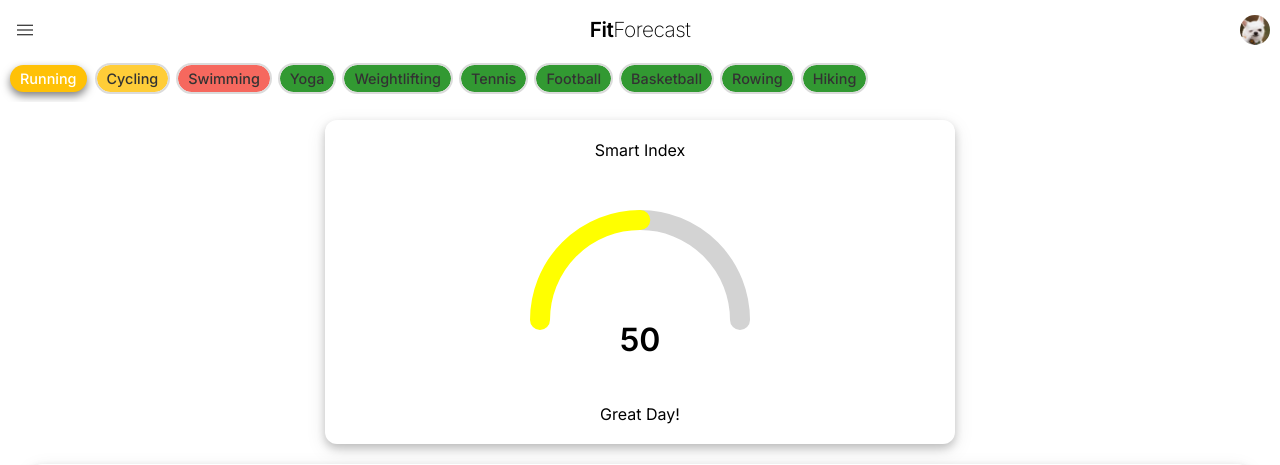
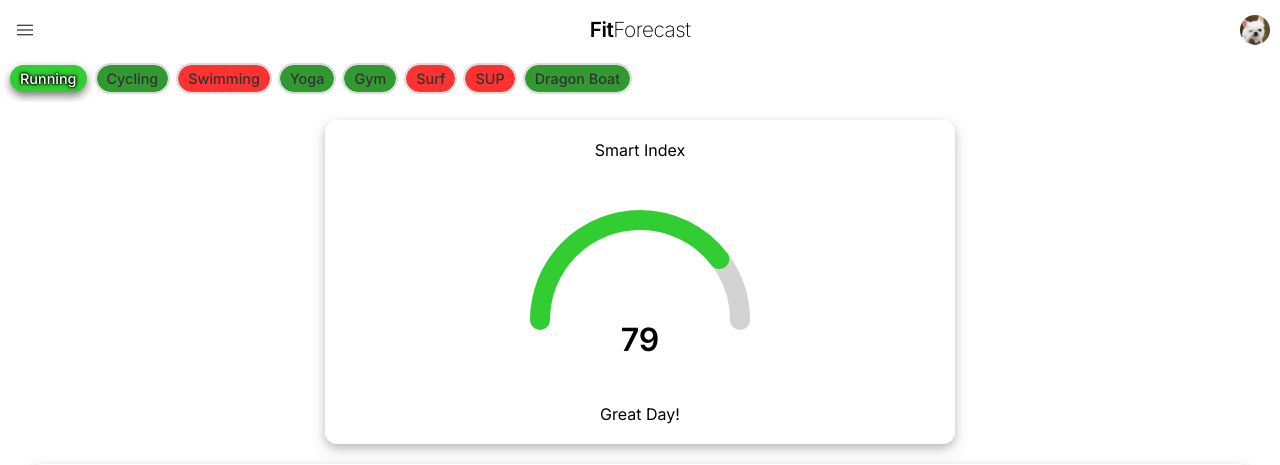
Before and after one commit to Disco91/FitForecast, a Django app: page / in a window 1280 px wide. Shown: the top 465 px of the page. Run offline with Django 5.2, Linux system fonts and the light colour scheme.

Commit message:
implemented all the other sport pages, index calculations and and colorising of pills

```diff
--- a/fitForecast/main/static/css/styles.css
+++ b/fitForecast/main/static/css/styles.css
@@ -85,6 +85,11 @@
     outline: none;
     box-shadow: 0px 4px 8px rgba(0, 0, 0, 0.5);
     opacity: 1;
+    text-shadow:
+    0 0 1px black,
+    0 0 2px black,
+    0 0 3px black,
+    0 0 4px black;
 }
 
 .sport:hover {
--- a/fitForecast/main/static/js/data-controller.js
+++ b/fitForecast/main/static/js/data-controller.js
@@ -5,9 +5,15 @@
 let condition = "sunny";
 let conditionLater = "sunny";
 
+// default scores created
 let runScore = -99;
 let cycleScore = -99;
 let swimScore = -99;
+let yogaScore = -99;
+let gymScore = -99;
+let surfScore = -99;
+let supScore = -99;
+let dragonboatScore = -99;
 
 // using python random function return random weather data
 function fetchWeatherData() {
@@ -27,12 +33,24 @@
             runScore = run_index(weatherDataDict);
             cycleScore = cycling_index(weatherDataDict);
             swimScore = swim_index(weatherDataDict);
+            yogaScore = yoga_index(weatherDataDict);
+            gymScore = gym_index(weatherDataDict);
+            surfScore = surf_index(weatherDataDict);
+            supScore = sup_index(weatherDataDict);
+            dragonboatScore = dragonboat_index(weatherDataDict);
+
+            // default to first item which is running, *improvement would be to return first pill regardless.
             document.getElementById("result").textContent = runScore;
 
             //Colourise pills based off smart index score
             updatePillColor("run-pill", runScore);
             updatePillColor("cycle-pill", cycleScore);
             updatePillColor("swim-pill", swimScore);
+            updatePillColor("yoga-pill", yogaScore);
+            updatePillColor("gym-pill", gymScore);
+            updatePillColor("surf-pill", surfScore);
+            updatePillColor("sup-pill", supScore);
+            updatePillColor("dragonboat-pill", dragonboatScore);
 
             // after index is updated activate the smart index script.
             const event = new CustomEvent("WeatherDataUpdated",{ detail: {result: result}});
@@ -58,6 +76,16 @@
                 index = cycleScore;
             } else if (pill.id === "swim-pill") {
                 index = swimScore;
+            } else if (pill.id === "yoga-pill") {
+                index = yogaScore;
+            } else if (pill.id === "gym-pill") {
+                index = gymScore;
+            } else if (pill.id === "surf-pill") {
+                index = surfScore;
+            } else if (pill.id === "sup-pill") {
+                index = supScore;
+            } else if (pill.id === "dragonboat-pill") {
+                index = dragonboatScore;
             }
 
             document.getElementById("result").textContent = index;
@@ -74,14 +102,17 @@
         console.error(`Element with id "${elementId}" not found.`);
         return;
     }
-    if (score >= 70) {
-        pill.style.backgroundColor = "#4CAF50"; // Green
-    } else if (score >= 40) {
-        pill.style.backgroundColor = "#FFC107"; // Amber
-    } else if (score >= 0) {
-        pill.style.backgroundColor = "#F44336"; // Red
+    console.log("pillid: " + pill.id + " - " + score)
+    if (score <= 25) {
+        pill.style.backgroundColor =  "red";
+    } else if (score <= 40) {
+        pill.style.backgroundColor =  "orange";
+    } else if (score <= 60) {
+        pill.style.backgroundColor =  "yellow";
+    } else if (score <= 80) {
+        pill.style.backgroundColor =  "#32CD32"; // lime green
     } else {
-        pill.style.backgroundColor = "#9E9E9E"; // Grey
+        pill.style.backgroundColor =  "green";
     }
 }
 
@@ -141,10 +172,10 @@
     let condition_score = 0;
 
     // calc temperature score
-    calc_range_scores(weatherData.temperature, temperatureRange, 30);
+    temp_score = calc_range_scores(weatherData.temperature, temperatureRange, 30);
 
     // calc wind score
-    calc_range_scores(weatherData.wind, temperatureRange, 30);
+    wind_score = calc_range_scores(weatherData.wind, temperatureRange, 30);
 
     // calc uv score. If uv is higher than upper range return negative score. If UV is within recomended range return positive score.
     if (uvRange[1] < weatherData.uv) {
@@ -192,11 +223,11 @@
     const uv_range = [0, 7]; // optimum UV Range
 
     // calculate Index
-    let runIndex = calc_index_score(weatherDataDict, temp_range, danger_temp_range,
+    let index = calc_index_score(weatherDataDict, temp_range, danger_temp_range,
          wind_range, danger_wind_limit, uv_range);
 
-    console.log("run Index: " + runIndex);
-    return runIndex;
+    console.log("run Index: " + index);
+    return index;
 }
 
 // calculate the Cycling_index score
@@ -208,11 +239,11 @@
     const uv_range = [0, 7]; // optimum UV Range
 
     // calculate Index
-    let cycleIndex = calc_index_score(weatherDataDict, temp_range, danger_temp_range,
+    let Index = calc_index_score(weatherDataDict, temp_range, danger_temp_range,
          wind_range, danger_wind_limit, uv_range);
 
-    console.log("cycle Index: " + cycleIndex);
-    return cycleIndex;
+    console.log("cycle Index: " + Index);
+    return Index;
 }
 
 // calculate the swimming_index score
@@ -224,11 +255,91 @@
     const uv_range = [0, 5]; // optimum UV Range
 
     // calculate Index
-    let swimIndex = calc_index_score(weatherDataDict, temp_range, danger_temp_range,
+    let index = calc_index_score(weatherDataDict, temp_range, danger_temp_range,
          wind_range, danger_wind_limit, uv_range);
 
-    console.log("swim Index: " + swimIndex);
-    return swimIndex;
+    console.log("swim Index: " + index);
+    return index;
+}
+
+// calculate the yoga_index score
+function yoga_index(weatherDataDict) {
+    const temp_range = [-999,999]; // optimum temperature range
+    const danger_temp_range = [-999, 999]; // max and min temps before score is set to 0
+    const wind_range = [-999, 999]; // optimum wind range
+    const danger_wind_limit = 999; // max and min temps before score is set to 0
+    const uv_range = [0, 99]; // optimum UV Range
+
+    // calculate Index
+    let index = calc_index_score(weatherDataDict, temp_range, danger_temp_range,
+         wind_range, danger_wind_limit, uv_range);
+
+    console.log("yoga Index: " + index);
+    return index;
+}
+
+// calculate the swimming_index score
+function gym_index(weatherDataDict) {
+    const temp_range = [-999,999]; // optimum temperature range
+    const danger_temp_range = [-999, 999]; // max and min temps before score is set to 0
+    const wind_range = [-999, 999]; // optimum wind range
+    const danger_wind_limit = 999; // max and min temps before score is set to 0
+    const uv_range = [0, 99]; // optimum UV Range
+
+    // calculate Index
+    let index = calc_index_score(weatherDataDict, temp_range, danger_temp_range,
+         wind_range, danger_wind_limit, uv_range);
+
+    console.log("gym Index: " + index);
+    return index;
+}
+
+// calculate the swimming_index score
+function surf_index(weatherDataDict) {
+    const temp_range = [15,40]; // optimum temperature range
+    const danger_temp_range = [5, 60]; // max and min temps before score is set to 0
+    const wind_range = [0, 20]; // optimum wind range
+    const danger_wind_limit = 60; // max and min temps before score is set to 0
+    const uv_range = [0, 5]; // optimum UV Range
+
+    // calculate Index
+    let index = calc_index_score(weatherDataDict, temp_range, danger_temp_range,
+         wind_range, danger_wind_limit, uv_range);
+
+    console.log("surf Index: " + index);
+    return index;
+}
+
+// calculate the swimming_index score
+function sup_index(weatherDataDict) {
+    const temp_range = [20,40]; // optimum temperature range
+    const danger_temp_range = [5, 60]; // max and min temps before score is set to 0
+    const wind_range = [0, 10]; // optimum wind range
+    const danger_wind_limit = 30; // max and min temps before score is set to 0
+    const uv_range = [0, 5]; // optimum UV Range
+
+    // calculate Index
+    let index = calc_index_score(weatherDataDict, temp_range, danger_temp_range,
+         wind_range, danger_wind_limit, uv_range);
+
+    console.log("sup Index: " + index);
+    return index;
+}
+
+// calculate the dragonboat_index score
+function dragonboat_index(weatherDataDict) {
+    const temp_range = [5,35]; // optimum temperature range
+    const danger_temp_range = [-5, 60]; // max and min temps before score is set to 0
+    const wind_range = [0, 30]; // optimum wind range
+    const danger_wind_limit = 50; // max and min temps before score is set to 0
+    const uv_range = [0, 7]; // optimum UV Range
+
+    // calculate Index
+    let index = calc_index_score(weatherDataDict, temp_range, danger_temp_range,
+         wind_range, danger_wind_limit, uv_range);
+
+    console.log("dragonboat Index: " + index);
+    return index;
 }
 
 // update the fields in HTML with the results
--- a/fitForecast/main/static/js/tiles.js
+++ b/fitForecast/main/static/js/tiles.js
@@ -218,7 +218,12 @@
             const sportTilePresets = {
                 Running: [condition_now_later, temp_now_high_low, uv_now_high, wind_now_high_low],
                 Cycling: [condition_now_later, wind_now_high_low],
-                Swimming: [condition_now_later, temp_now_high_low, sunrise_sunset]
+                Swimming: [condition_now_later, temp_now_high_low, sunrise_sunset],
+                Yoga: [condition_now_later, temp_now_high_low, uv_now_high, wind_now_high_low],
+                Gym: [condition_now_later, temp_now_high_low, uv_now_high, wind_now_high_low],
+                Surf: [condition_now_later, temp_now_high_low, uv_now_high, wind_now_high_low],
+                SUP: [condition_now_later, temp_now_high_low, uv_now_high, wind_now_high_low],
+                Dragon_Boat: [condition_now_later, temp_now_high_low, uv_now_high, wind_now_high_low]
             }
 
             // collect tiles to render
--- a/fitForecast/main/templates/base.html
+++ b/fitForecast/main/templates/base.html
@@ -33,13 +33,11 @@
             <span class="sport" id="run-pill">Running</span>
             <span class="sport" id="cycle-pill">Cycling</span>
             <span class="sport" id="swim-pill">Swimming</span>
-            <span class="sport">Yoga</span>
-            <span class="sport">Weightlifting</span>
-            <span class="sport">Tennis</span>
-            <span class="sport">Football</span>
-            <span class="sport">Basketball</span>
-            <span class="sport">Rowing</span>
-            <span class="sport">Hiking</span>
+            <span class="sport" id="yoga-pill">Yoga</span>
+            <span class="sport" id="gym-pill">Gym</span>
+            <span class="sport" id="surf-pill">Surf</span>
+            <span class="sport" id="sup-pill">SUP</span>
+            <span class="sport" id="dragonboat-pill">Dragon Boat</span>
         </div>
     </div>
 
```
Also changed, not shown: fitForecast/main/static/js/smart-index-gauge.js (line endings or trailing spaces).
